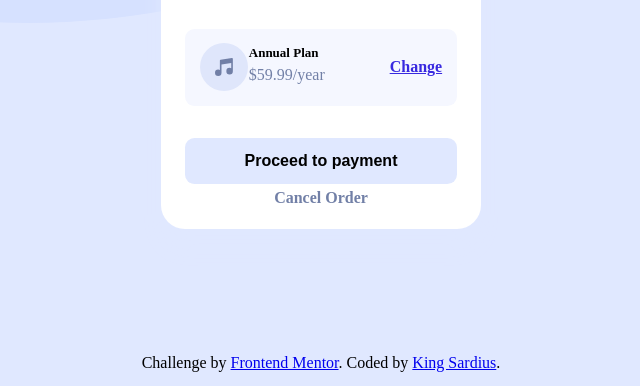
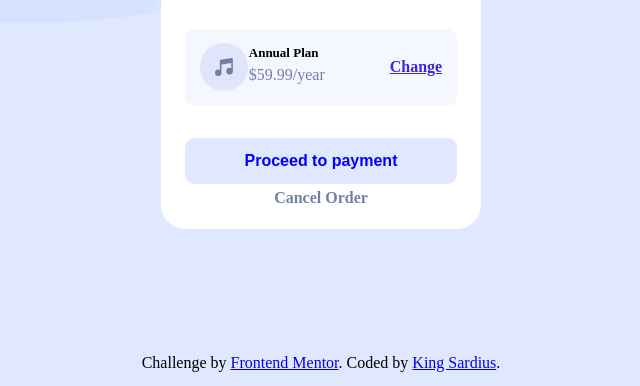
Before and after one commit to SardiusJay/Order-summary, a plain HTML site: page index.html in a window 1280 px wide. Shown: the part 414-800 px from the top of the page, without its empty margins (319-959 px from the left). Drawn offline with Linux system fonts and the light colour scheme.

Commit message:
frontend Mentor challenge

```diff
--- a/style.css
+++ b/style.css
@@ -56,11 +56,10 @@ button{
     border: none;
     width: 100%;
     font-weight: 700;
-    /*color: white;*/
+    color: blue;
     padding: 0.9em 2em;
     font-size: 1rem;
     background-color: hsl(225, 100%, 94%);
-  /*  box-shadow: 0px 20px 20px 0px hsl(225, 100%, 94%) ;*/
 }
 button:hover{
     cursor: pointer;
@@ -126,3 +125,4 @@ button:hover{
     .plan > div {
       margin-right: 1.5em;
     }
+}
```
